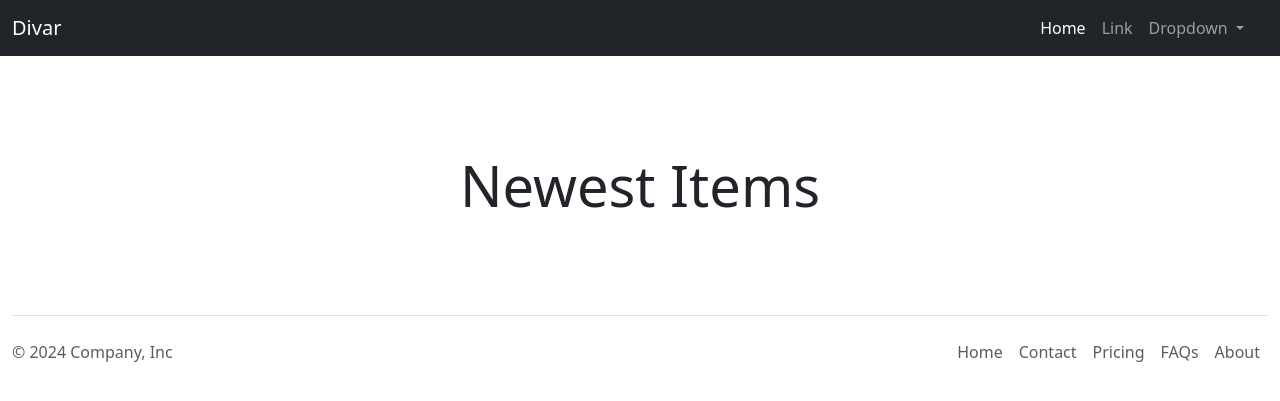
After one commit to raziie/Divar_DB, a Flask app: template app/templates/home.html in a window 1280 px wide. The commit adds this page. Shown: the top 401 px of the page. Run offline with Flask 3, Linux system fonts and the light colour scheme; the template is opened without the code that fills it, so the values that code supplies are empty; some libraries are stand-ins or nearby versions.

Commit message:
base infrastructure changes in project and very initial session and home page added

```diff
--- /dev/null
+++ b/app/__init__.py
@@ -0,0 +1,4 @@
+from flask import Flask
+
+app = Flask(__name__, instance_relative_config=True)
+app.config.from_object('config')
--- /dev/null
+++ b/app/templates/base.html
@@ -0,0 +1,74 @@
+<!DOCTYPE html>
+<html lang="en">
+  <head>
+    <meta charset="UTF-8">
+    <meta name="viewport" content="width=device-width, initial-scale=1.0">
+    <link href="https://cdn.jsdelivr.net/npm/bootstrap@5.3.3/dist/css/bootstrap.min.css" rel="stylesheet" integrity="sha384-QWTKZyjpPEjISv5WaRU9OFeRpok6YctnYmDr5pNlyT2bRjXh0JMhjY6hW+ALEwIH" crossorigin="anonymous">
+    <script src="https://cdn.jsdelivr.net/npm/bootstrap@5.3.3/dist/js/bootstrap.bundle.min.js" integrity="sha384-YvpcrYf0tY3lHB60NNkmXc5s9fDVZLESaAA55NDzOxhy9GkcIdslK1eN7N6jIeHz" crossorigin="anonymous"></script>
+    <script src="https://cdn.tailwindcss.com"></script>
+    <title>{% block title %} {% endblock %} | Divar </title>
+  </head>
+  <body>
+<!--    Nav     -->
+    <nav class="navbar navbar-expand-lg navbar-dark bg-dark" aria-label="Offcanvas navbar large">
+    <div class="container-fluid">
+      <a class="navbar-brand" href="#">Divar</a>
+      <button class="navbar-toggler" type="button" data-bs-toggle="offcanvas" data-bs-target="#offcanvasNavbar2" aria-controls="offcanvasNavbar2" aria-label="Toggle navigation">
+        <span class="navbar-toggler-icon"></span>
+      </button>
+      <div class="offcanvas offcanvas-end text-bg-dark" tabindex="-1" id="offcanvasNavbar2" aria-labelledby="offcanvasNavbar2Label">
+        <div class="offcanvas-header">
+          <h5 class="offcanvas-title" id="offcanvasNavbar2Label">Offcanvas</h5>
+          <button type="button" class="btn-close btn-close-white" data-bs-dismiss="offcanvas" aria-label="Close"></button>
+        </div>
+        <div class="offcanvas-body">
+          <ul class="navbar-nav justify-content-end flex-grow-1 pe-3">
+            <li class="nav-item">
+              <a class="nav-link active" aria-current="page" href="#">Home</a>
+            </li>
+            <li class="nav-item">
+              <a class="nav-link" href="#">Link</a>
+            </li>
+            <li class="nav-item dropdown">
+              <a class="nav-link dropdown-toggle" href="#" role="button" data-bs-toggle="dropdown" aria-expanded="false">
+                Dropdown
+              </a>
+              <ul class="dropdown-menu">
+                <li><a class="dropdown-item" href="#">Action</a></li>
+                <li><a class="dropdown-item" href="#">Another action</a></li>
+                <li>
+                  <hr class="dropdown-divider">
+                </li>
+                <li><a class="dropdown-item" href="#">Something else here</a></li>
+              </ul>
+            </li>
+          </ul>
+        </div>
+      </div>
+    </div>
+    </nav>
+    <!--    body    -->
+<!--        <main>-->
+            {% block content %}
+            {% endblock %}
+<!--        </main>-->
+    <!--    footer      -->
+    <div class="container">
+      <footer class="d-flex flex-wrap justify-content-between align-items-center py-3 my-4 border-top">
+        <p class="col-md-4 mb-0 text-body-secondary">© 2024 Company, Inc</p>
+
+        <a href="/" class="col-md-4 d-flex align-items-center justify-content-center mb-3 mb-md-0 me-md-auto link-body-emphasis text-decoration-none">
+          <svg class="bi me-2" width="40" height="32"><use xlink:href="#bootstrap"></use></svg>
+        </a>
+
+        <ul class="nav col-md-4 justify-content-end">
+          <li class="nav-item"><a href="#" class="nav-link px-2 text-body-secondary">Home</a></li>
+          <li class="nav-item"><a href="" class="nav-link px-2 text-body-secondary">Contact</a></li>
+          <li class="nav-item"><a href="#" class="nav-link px-2 text-body-secondary">Pricing</a></li>
+          <li class="nav-item"><a href="#" class="nav-link px-2 text-body-secondary">FAQs</a></li>
+          <li class="nav-item"><a href="#" class="nav-link px-2 text-body-secondary">About</a></li>
+        </ul>
+      </footer>
+    </div>
+  </body>
+</html>
--- a/templates/index.html
+++ b/app/templates/home.html
@@ -1,11 +1,11 @@
 {% extends 'base.html' %}
 {% block title %}
-    welcome
+    Home
 {% endblock %}
 
 {% block content %}
     <section class="py-5 text-center container">
-        <h1 class="display-4 m-5">Newest Item</h1>
+        <h1 class="display-4 m-5">Newest Items</h1>
 
         <div class="row row-cols-1 row-cols-md-2 row-cols-lg-3 g-4">
         {% for item in items %}
--- /dev/null
+++ b/run.py
@@ -0,0 +1,7 @@
+from app import app
+from app.veiws import cnx, cursor
+
+if __name__ == '__main__':
+    app.run()
+    cursor.close()
+    cnx.close()
```
Also changed, not shown: app/templates/index.html (added, +13 -0 lines), app/templates/index_base.html (renamed from templates/base.html, +0 -36 lines), app/veiws.py (renamed from main.py, +25 -17 lines), config.py (added, +7 -0 lines), app/input_handler.py (renamed from input_handler.py), app/templates/signup.html (renamed from templates/signup.html).
